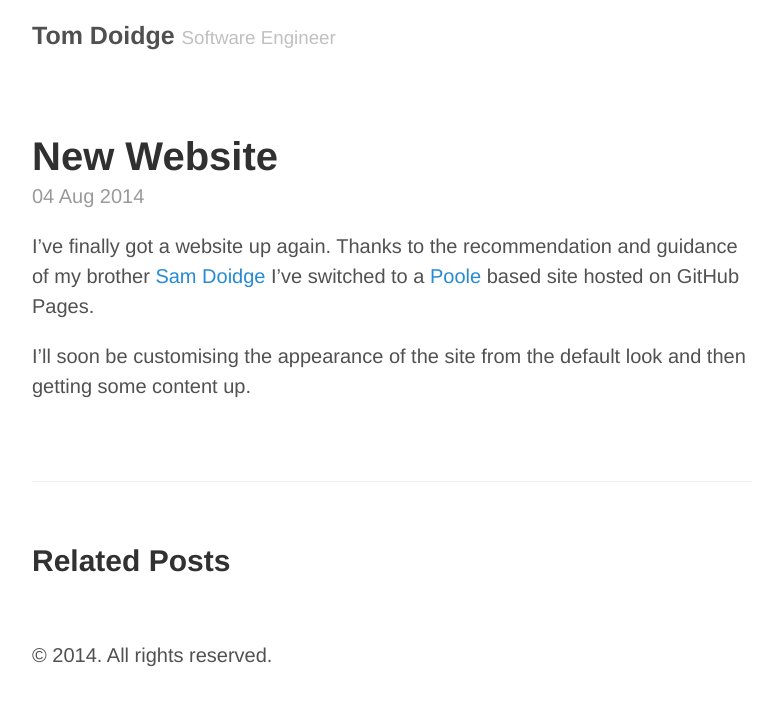
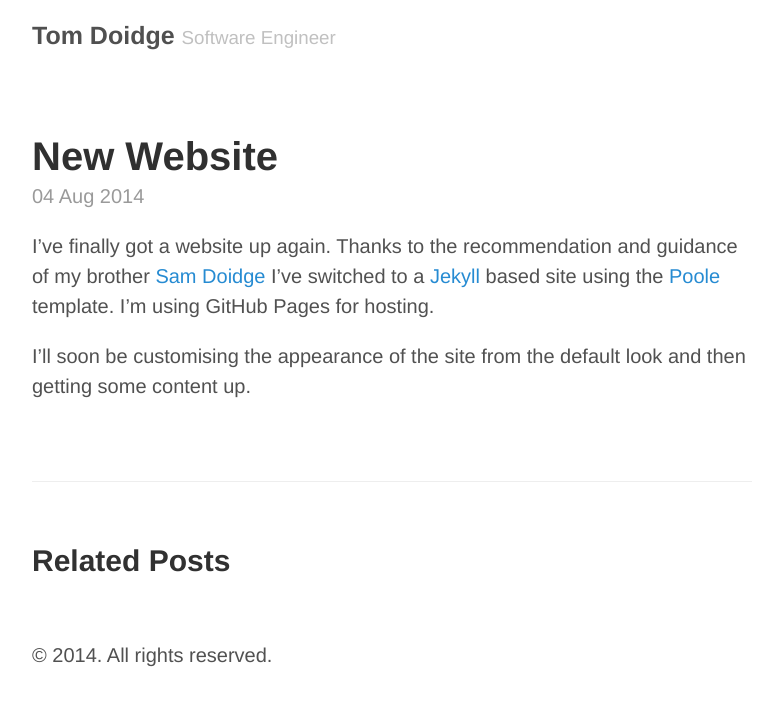
Before and after one commit to tombdoidge/tombdoidge.github.io, a Jekyll site: the page built from _posts/2014-08-04-new-website.md, in a window 1280 px wide. Shown: the top 706 px of the page, without its empty margins (248-1024 px from the left). Built offline with Jekyll 4.4.1, drawn with Linux system fonts in a browser that asks for light colours; Markdown is read by kramdown in place of the engine named in the settings.

Commit message:
Changed post content

```diff
--- a/_posts/2014-08-04-new-website.md
+++ b/_posts/2014-08-04-new-website.md
@@ -2,6 +2,6 @@
 layout: post
 title: New Website
 ---
-I've finally got a website up again. Thanks to the recommendation and guidance of my brother [Sam Doidge](http://samdoidge.com/) I've switched to a [Poole](https://github.com/poole/poole/) based site hosted on GitHub Pages.
+I've finally got a website up again. Thanks to the recommendation and guidance of my brother [Sam Doidge](http://samdoidge.com/) I've switched to a [Jekyll](http://jekyllrb.com/) based site using the [Poole](https://github.com/poole/poole/) template. I'm using GitHub Pages for hosting.
 
 I'll soon be customising the appearance of the site from the default look and then getting some content up.
```
